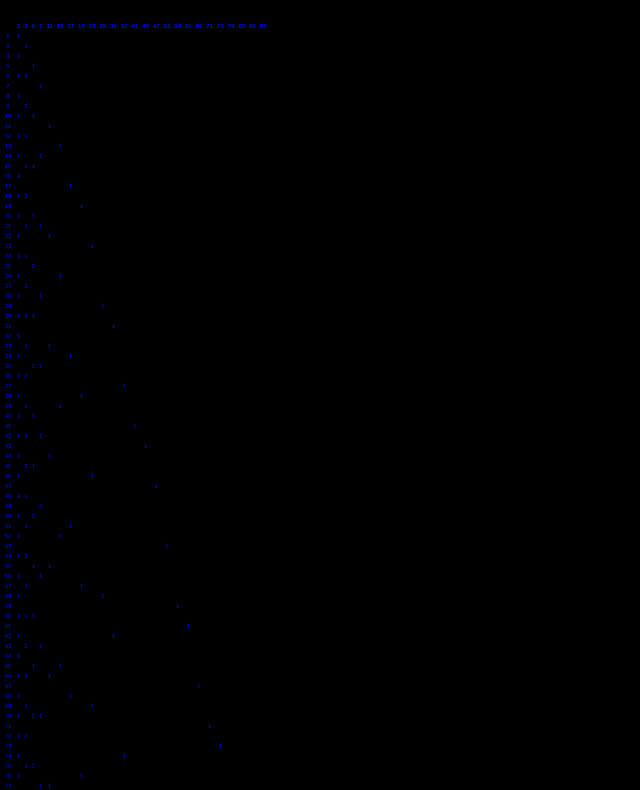
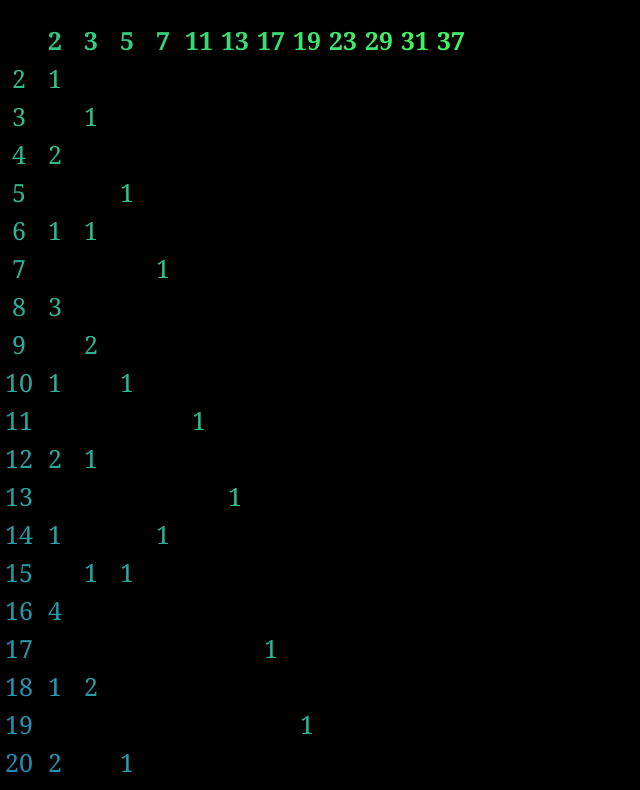
Before and after one commit to thetravisweber/travis.gg, a Vue app: page /prime-factors in a window 1280 px wide. Shown: the top 790 px of the page, without its empty margins (0-640 px from the left). Built offline with nearby package versions, Linux system fonts and the light colour scheme.

Commit message:
pretty good for now, at least in chrome (black screen safari)

```diff
--- a/src/views/Math/PrimeFactors.vue
+++ b/src/views/Math/PrimeFactors.vue
@@ -30,12 +30,13 @@ export default {
   data: function () {
     return {
       primes: [2, 3],
+      max_number: 40
     };
   },
   computed: {
     factoredTableData: function () {
       let solution = [];
-      for (let i = 2; i <= 100; i++) {
+      for (let i = 2; i <= this.max_number; i++) {
         solution[i - 2] = this.factor(i);
       }
       return solution;
@@ -55,7 +56,6 @@ export default {
         let prime = this.primes[i];
         if (num % prime == 0) {
           num /= prime;
-          console.log(num, prime);
           solutions = this.factor(num);
           solutions[i] += 1;
           return solutions;
@@ -82,12 +82,15 @@ body {
 }
 
 #prime-factor-table {
-  color:blue;
-  font-size: 10%;
+  font-size: 25px;
+  font-family: "Georgia";
+  background-image: linear-gradient(60deg, #1153e2, #44f85c);
+  background-clip: text;
+  color: transparent;
 }
 
-p {
-  color: blue;
+td {
+  width: 32px;
 }
 
 </style>
```
